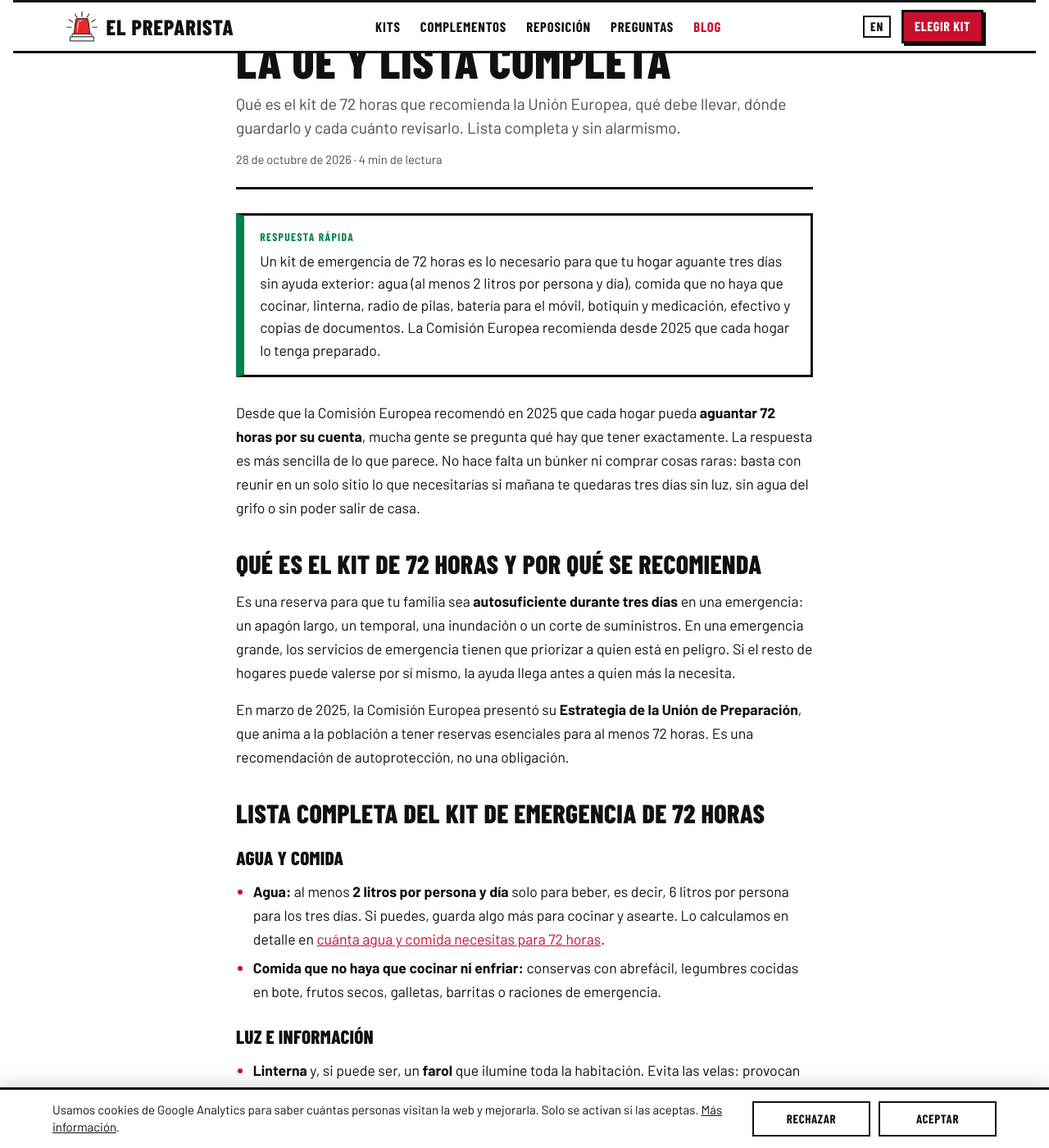
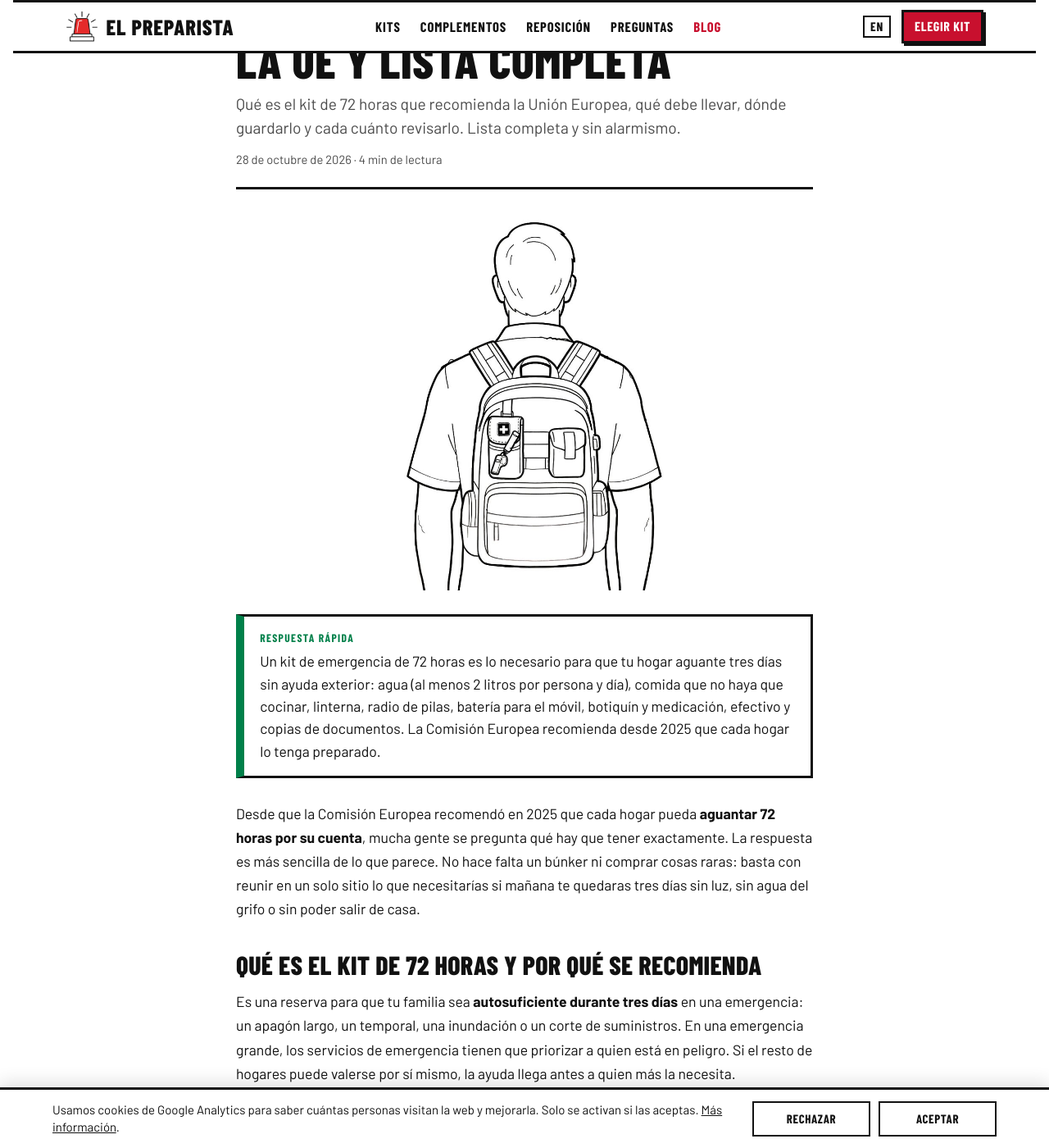
Before and after one commit to lucilayun-ux/elpreparista, a Jekyll site: the page built from _posts/2026-10-28-kit-de-emergencia-72-horas-ue.md, in a window 1280 px wide and 1400 px high, scrolled down 231 px. Shown: the whole window at 82% size. Built offline with Jekyll 4.4.1, drawn with Linux system fonts in a browser that asks for light colours.

Commit message:
Imagen de portada en el artículo del kit de 72 horas (ES y EN)
Co-Authored-By: Claude Opus 5.5 <noreply@anthropic.com>
Claude-Session: https://claude.ai/code/session_01V7PVvrC8Dt7YxBNA65S9m6

```diff
--- a/_posts/2026-10-28-kit-de-emergencia-72-horas-ue.md
+++ b/_posts/2026-10-28-kit-de-emergencia-72-horas-ue.md
@@ -5,6 +5,8 @@ description: "Qué es el kit de 72 horas que recomienda la Unión Europea, qué
 summary: "Un kit de emergencia de 72 horas es lo necesario para que tu hogar aguante tres días sin ayuda exterior: agua (al menos 2 litros por persona y día), comida que no haya que cocinar, linterna, radio de pilas, batería para el móvil, botiquín y medicación, efectivo y copias de documentos. La Comisión Europea recomienda desde 2025 que cada hogar lo tenga preparado."
 category: Guía
 kit: casa
+image: /blog/img/kit-72-horas.jpg
+image_alt: "Persona de espaldas con una mochila de emergencia con botiquín y silbato"
 faq:
   - q: "¿Qué es un kit de emergencia de 72 horas?"
     a: "Es un conjunto de agua, comida, luz, información, salud y documentos que permite a un hogar aguantar tres días por su cuenta durante un apagón, un temporal u otra emergencia, sin depender de tiendas, electricidad ni servicios de emergencia."
--- a/blog.css
+++ b/blog.css
@@ -75,7 +75,7 @@ a.card .go { color: var(--red); margin-top: .3rem; }
 .posthead h1 { font-size: clamp(2.3rem, 6vw, 3.6rem); }
 .posthead .lede { font-size: 1.2rem; color: var(--muted); }
 .posthead .meta { font-size: .92rem; color: var(--muted); }
-.cover { display: block; width: 100%; height: auto; margin-bottom: 1.8rem; }
+.cover { display: block; width: auto; max-width: 100%; max-height: 460px; height: auto; margin: 0 auto 1.8rem; }
 
 .prose { font-size: 1.1rem; line-height: 1.65; }
 .prose > * + * { margin-top: 1rem; }
```
Also changed, not shown: _posts/2026-10-28-72-hour-emergency-kit-eu.md (+2 -0 lines), blog/img/kit-72-horas.jpg (added).
